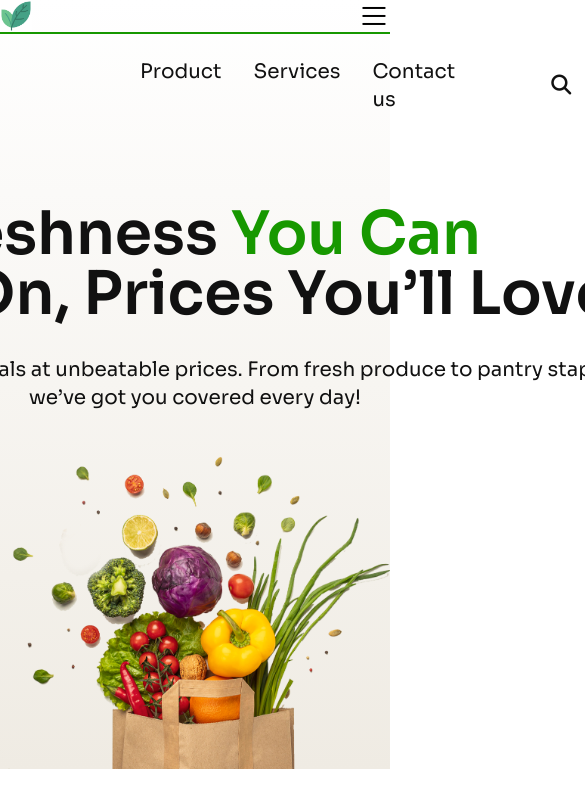
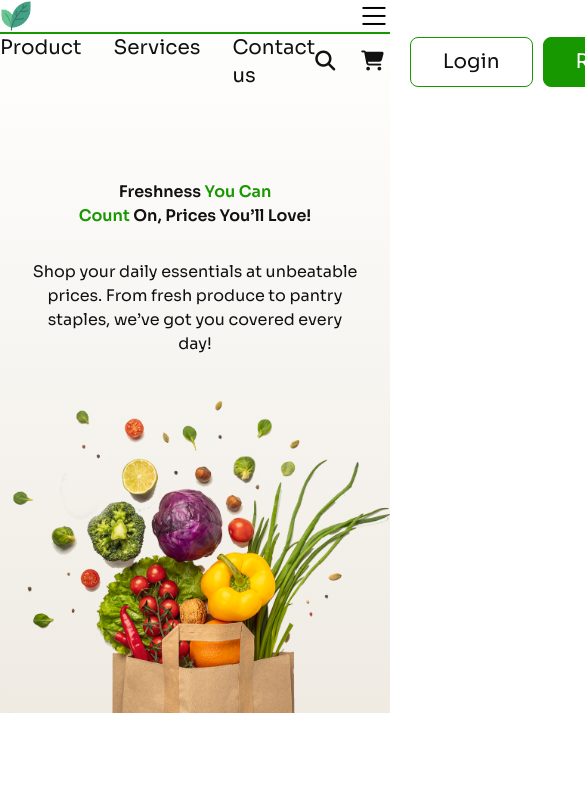
Before and after one commit to Arman3747/Assignment_03_Category_0002, a plain HTML site: page index.html in a window 390 px wide. Shown: the top 808 px of the page, 585 px wide, since content can reach past the window. Drawn offline with nearby package versions, Linux system fonts and the light colour scheme.

Commit message:
hero section responsive done

```diff
--- a/index.html
+++ b/index.html
@@ -55,7 +55,7 @@
   <body class="m-0 p-0 font_sora">
     <header class="bg-gradient-to-t from-[#EFEBE3] to-[#FFFFFF]">
       <!-- mobile navbar -->
-      <nav>
+      <nav class="sm:inline lg:hidden md:hidden ">
         <div
           class="flex justify-between border-b-2 border-solid border-[#179800]"
         >
@@ -70,19 +70,21 @@
       </nav>
 
       <!-- medium and large nav bar -->
-      <nav class="px-[140px] pt-6">
-        <div class="flex justify-between items-center">
+      <nav class="sm:hidden md:inline">
+        <div class="flex justify-between items-center md:px-4 xl:px-[140px] md:pt-6">
+            <!-- part 1 -->
           <div class="flex-1">
-            <img src="assets/logo-header.png" alt="" />
+            <img class="w-[155px]" src="assets/logo-header.png" alt="logo_header" />
           </div>
-          <div class="mr-24">
+          <!-- part 2 -->
+          <div class="lg:mr-24">
             <ul class="flex text-black_11 text-xl gap-8">
               <li>Product</li>
               <li>Services</li>
               <li>Contact us</li>
             </ul>
           </div>
-
+          <!-- part 3 -->
           <div class="flex text-black_11 text-xl gap-2.5">
             <button><i class="fa-solid fa-magnifying-glass mr-4"></i></button>
             <button><i class="fa-solid fa-cart-shopping mr-4"></i></button>
@@ -104,13 +106,14 @@
       <!-- hero section -->
       <div class="flex flex-col justify-center items-center">
         <!-- hero text -->
-        <div class="text-center w-[890px] mt-[90px] mb-10">
-          <h1 class="text-6xl text-black_11 font-semibold mb-8">
+        <div class="text-center lg:w-[950px] mt-[90px] mb-10 px-8">
+
+          <h1 class="sm:text-3xl md:text-5xl lg:text-6xl text-black_11 font-semibold mb-8">
             Freshness <span class="text-used_green">You Can</span> <br />
             <span class="text-used_green">Count</span> On, Prices You’ll Love!
           </h1>
 
-          <p class="text-xl text-black_11">
+          <p class="sm:text-base sm:font-light md:text-xl text-black_11">
             Shop your daily essentials at unbeatable prices. From fresh produce
             to pantry staples, we’ve got you covered every day!
           </p>
```
